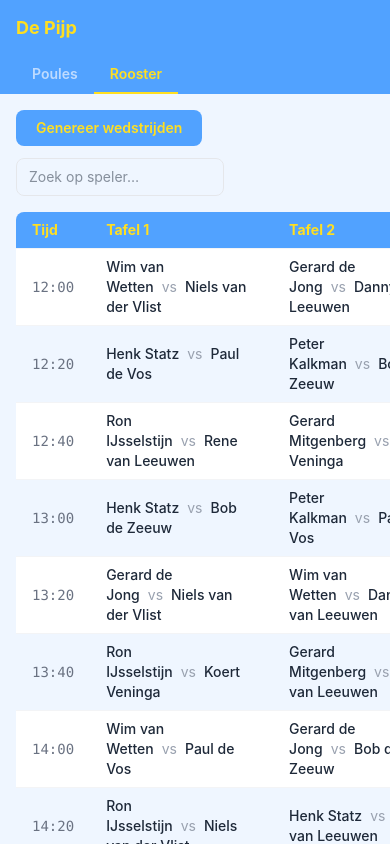
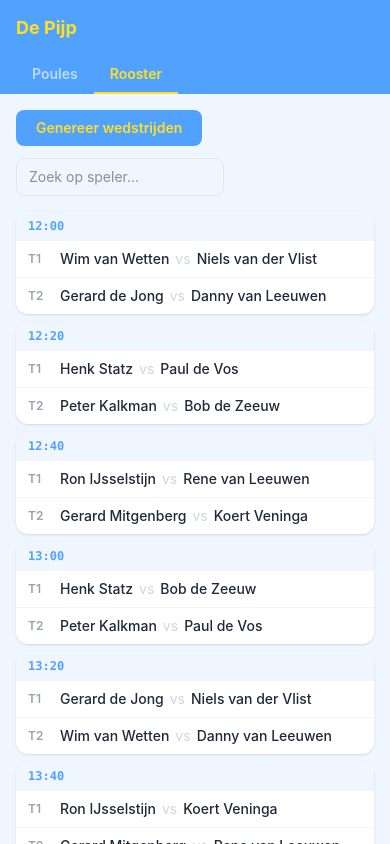
Before and after one commit to pkalkman/pijp, a Nuxt app: page /rooster in a window 390 px wide. Both pictures are taken after a click on the button "Genereer wedstrijden". Built offline with nearby package versions, Linux system fonts and the light colour scheme.

Commit message:
layout mobile

```diff
--- a/app/components/WedstrijdRooster.vue
+++ b/app/components/WedstrijdRooster.vue
@@ -5,7 +5,6 @@ const aantalTafels = computed(() => pijpSettings.value?.aantalTafels ?? 1);
 
 const zoekTerm = ref('');
 
-// Groepeer wedstrijden per tijdstip, gesorteerd op tijd
 const rondes = computed(() => {
   const map = new Map<number, typeof wedstrijden.value>();
   for (const w of wedstrijden.value) {
@@ -63,7 +62,45 @@ function formatTijd(date: Date): string {
       />
     </div>
 
-    <div v-if="rondes.length > 0" class="overflow-x-auto -mx-4 sm:mx-0 px-4 sm:px-0">
+    <template v-if="rondes.length > 0">
+      <!-- Mobiel: kaartweergave -->
+      <div class="sm:hidden flex flex-col gap-2">
+        <div
+          v-for="(ronde, idx) in rondes"
+          :key="idx"
+          class="rounded-xl bg-white shadow-sm overflow-hidden transition-opacity"
+          :class="rondeMatchesZoekterm(ronde) ? '' : 'opacity-25'"
+        >
+          <div class="bg-blue-50 px-3 py-1.5 text-xs font-mono font-semibold text-blue-400">
+            {{ formatTijd(ronde[0].tijdstip) }}
+          </div>
+          <div
+            v-for="(w, t) in ronde"
+            :key="t"
+            class="flex items-center gap-2 px-3 py-2 border-t border-gray-100 first:border-t-0"
+          >
+            <span class="text-xs font-semibold text-gray-400 w-6 shrink-0">T{{ t + 1 }}</span>
+            <span class="flex-1 text-sm">
+              <span
+                v-for="(part, i) in highlightParts(w.ona.speler.naam)"
+                :key="'o' + i"
+                class="font-medium"
+                :class="part.match ? 'bg-yellow-200 text-yellow-900 rounded px-0.5' : 'text-gray-800'"
+              >{{ part.text }}</span>
+              <span class="mx-1.5 text-gray-300">vs</span>
+              <span
+                v-for="(part, i) in highlightParts(w.pijp.speler.naam)"
+                :key="'p' + i"
+                class="font-medium"
+                :class="part.match ? 'bg-yellow-200 text-yellow-900 rounded px-0.5' : 'text-gray-800'"
+              >{{ part.text }}</span>
+            </span>
+          </div>
+        </div>
+      </div>
+
+      <!-- Desktop: tabelweergave -->
+      <div class="hidden sm:block overflow-x-auto">
         <table class="border-collapse text-sm w-full">
           <thead>
             <tr>
@@ -85,18 +122,12 @@ function formatTijd(date: Date): string {
               v-for="(ronde, idx) in rondes"
               :key="idx"
               class="border-t border-gray-100 transition-opacity"
-            :class="[
-              rondeMatchesZoekterm(ronde) ? (idx % 2 === 0 ? 'bg-white' : 'bg-blue-50') : 'opacity-25',
-            ]"
+              :class="rondeMatchesZoekterm(ronde) ? (idx % 2 === 0 ? 'bg-white' : 'bg-blue-50') : 'opacity-25'"
             >
               <td class="px-4 py-2 font-mono text-gray-500 whitespace-nowrap">
                 {{ formatTijd(ronde[0].tijdstip) }}
               </td>
-            <td
-              v-for="tafel in aantalTafels"
-              :key="tafel"
-              class="px-4 py-2"
-            >
+              <td v-for="tafel in aantalTafels" :key="tafel" class="px-4 py-2 whitespace-nowrap">
                 <template v-if="ronde[tafel - 1]">
                   <span
                     v-for="(part, i) in highlightParts(ronde[tafel - 1].ona.speler.naam)"
@@ -118,5 +149,6 @@ function formatTijd(date: Date): string {
           </tbody>
         </table>
       </div>
+    </template>
   </div>
 </template>
```
Lines whose indentation alone changed are shown as unchanged.
